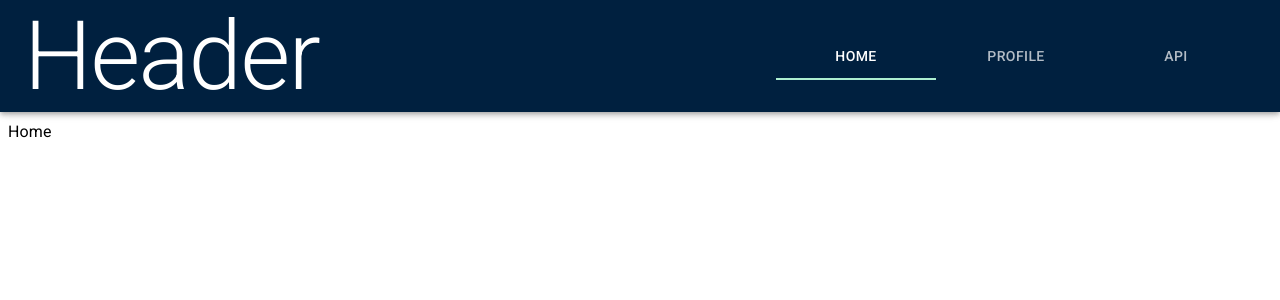
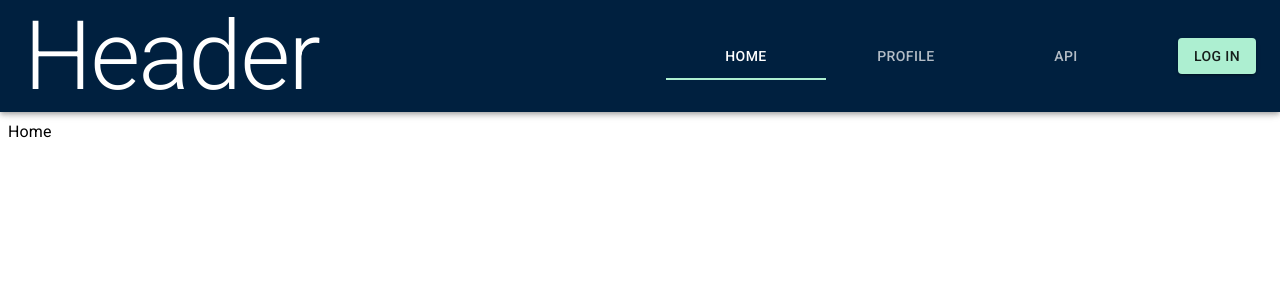
Before and after one commit to jpagtama/ReactJS_Project_02, a React (Create React App) app: page / in a window 1280 px wide. Shown: the top 300 px of the page. Built offline with nearby package versions, Linux system fonts and the light colour scheme.

Commit message:
Added state and userAuth

```diff
--- a/src/components/App.js
+++ b/src/components/App.js
@@ -1,4 +1,4 @@
-import React from 'react'
+import React, { useState, useEffect } from 'react'
 import Header from './Header'
 import Main from './Main'
 import Footer from './Footer'
@@ -7,11 +7,21 @@ import customTheme from '../assets/themes/customTheme'
 import { BrowserRouter } from 'react-router-dom'
 
 const App = () => {
+  const[userAuth, setUserAuth] = useState({
+    isLoggedIn: false,
+    firstName: "Bruce",
+    lastName: "Wayne"
+  })
+
+  const handleAuth = (event) => {
+    console.log("reached handleAuth")
+    setUserAuth(prevState => !prevState.isLoggedIn)
+  }
 
   return (
     <ThemeProvider theme={customTheme}>
       <BrowserRouter>
-        <Header />
+        <Header user={userAuth} handleAuth={handleAuth}/>
         <Main />
         <Footer />
       </BrowserRouter>
--- a/src/components/Header.jsx
+++ b/src/components/Header.jsx
@@ -1,5 +1,5 @@
 import React, { useEffect, useState } from 'react'
-import { AppBar, Toolbar, Typography, Tabs, Tab, makeStyles } from '@material-ui/core'
+import { AppBar, Toolbar, Typography, Tabs, Tab, makeStyles, Button } from '@material-ui/core'
 import { Link } from 'react-router-dom'
 
 const Header = (props) => {
@@ -9,7 +9,8 @@ const Header = (props) => {
     const useStyles = makeStyles(theme => {
         return ({
             tabs: {
-                marginLeft: "auto"
+                marginLeft: "auto",
+                marginRight: "2em"
             },
             toolbar: {
                 ...theme.mixins.toolbar,
@@ -33,6 +34,8 @@ const Header = (props) => {
         }
     }, [pathname])
 
+    const logInOut = props.user.isLoggedIn? "Profile": "Log In"
+
     const tabHandler = (e, value) => {
         setTab(value)
     }
@@ -48,6 +51,7 @@ const Header = (props) => {
                     <Tab label="Profile" component={Link} to="/profile" />
                     <Tab label="API" component={Link} to="/api" />
                 </Tabs>
+                <Button variant="contained" color="secondary" onClick={props.handleAuth}>{logInOut}</Button>
             </Toolbar>
         </AppBar>
         <div className={classes.toolbar} ></div>
```
